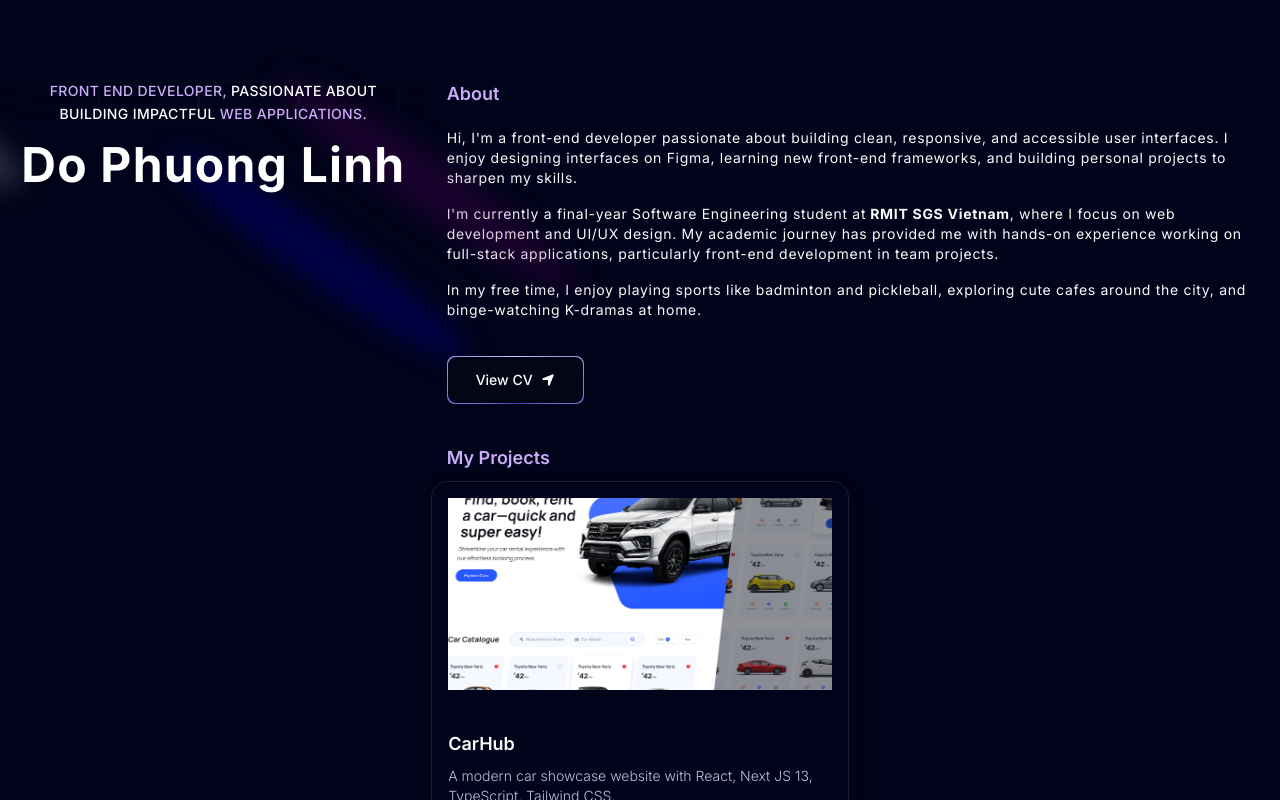
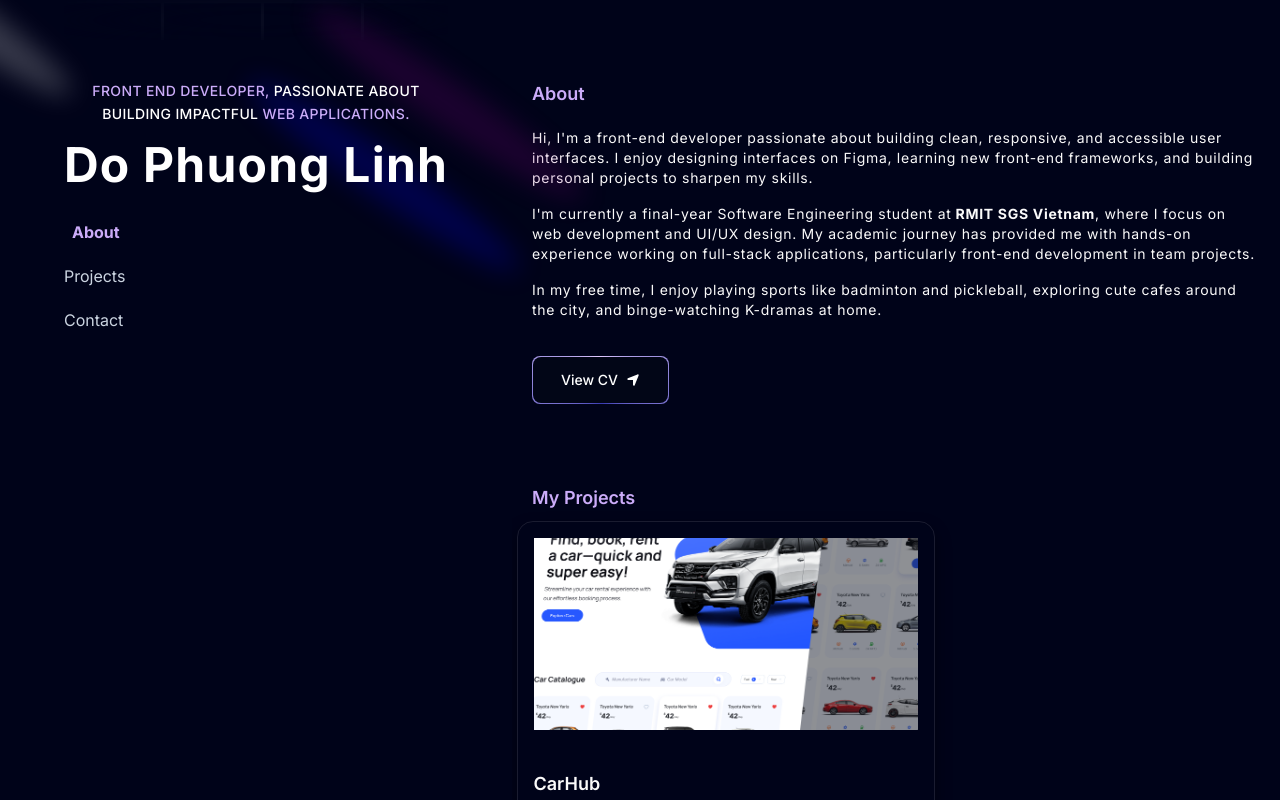
Before and after one commit to dophuonglinhh/my-portfolio, a Next.js app: page / in a window 1280 px wide. Built offline with nearby package versions, Linux system fonts and the light colour scheme.

Commit message:
feat(nav): add side nav with scroll spy for large screens

```diff
--- a/app/page.tsx
+++ b/app/page.tsx
@@ -11,24 +11,36 @@ import RecentProjects from "@/components/RecentProjects";
 import { FloatingNav } from "@/components/ui/FloatingNavbar";
 import About from "@/components/About";
 import Name from "@/components/Name";
+import StaticNav from "@/components/ui/StaticNav";
 
 const Home = () => {
   return (
     <main className="relative bg-black-100 w-full overflow-hidden scroll-smooth">
       <div className="mx-auto sm:px-10 px-5 sm:max-w-7xl lg:max-w-none lg:px-0">
-        <FloatingNav navItems={navItems} />
+        <div className="lg:hidden">
+          <FloatingNav navItems={navItems} />
+        </div>
         <div className="flex flex-col lg:flex-row w-full h-auto lg:h-screen">
           {/* Left Column: Name component */}
-          <div className="lg:w-1/3">
-            <div className="sticky top-0 h-auto lg:h-screen">
+          <div className="lg:w-2/5 flex flex-col items-center">
+            <div className="sticky top-0 h-auto lg:h-screen ">
               <Name />
+              <div className="hidden lg:block mt-4">
+                <StaticNav navItems={navItems} />
+              </div>
             </div>
           </div>
           {/* Right Column: About, RecentProjects, and Footer */}
-          <div className="lg:w-2/3 lg:overflow-y-auto lg:px-5">
-            <About />
-            <RecentProjects />
-            <Footer />
+          <div className="lg:w-3/5 lg:overflow-y-auto lg:px-5">
+            <section id="about">
+              <About />
+            </section>
+            <section id="projects">
+              <RecentProjects />
+            </section>
+            <section id="contact">
+              <Footer />
+            </section>
           </div>
         </div>
       </div>
--- a/components/About.tsx
+++ b/components/About.tsx
@@ -6,7 +6,7 @@ import { TextGenerateEffect } from "./ui/TextGenerateEffect";
 
 const About = () => {
   return (
-    <div id="about" className="flex flex-col justify-center mt-20">
+    <div id="about" className="flex flex-col justify-center pt-20">
       <p className="text-start text-lg text-purple font-semibold mb-5">
         About
       </p>
--- a/components/Footer.tsx
+++ b/components/Footer.tsx
@@ -6,7 +6,7 @@ import { TextGenerateEffect } from "./ui/TextGenerateEffect";
 
 const Footer = () => {
   return (
-    <footer className="w-full py-10" id="contact">
+    <footer className="w-full pt-20 pb-10" id="contact">
       {/* <p className="text-start text-purple md:mt-10 my-5">Contact Me</p> */}
       <div className="flex flex-col items-center">
         <h1 className="heading lg:max-w-[45vw]">
--- a/components/RecentProjects.tsx
+++ b/components/RecentProjects.tsx
@@ -7,7 +7,7 @@ import { PinContainer } from "./ui/Pin";
 
 const RecentProjects = () => {
   return (
-    <div id="projects" className="py-10">
+    <div id="projects" className="pt-20">
       {/* <h1 className="heading text-purple">My Projects</h1> */}
       <p className="text-start text-lg mb-5 text-purple font-semibold">My Projects</p>
       <div className="flex flex-wrap items-center justify-center lg:justify-start md:justify-start gap-16">
--- /dev/null
+++ b/components/ui/StaticNav.tsx
@@ -0,0 +1,68 @@
+"use client";
+
+import Link from "next/link";
+import { cn } from "@/lib/utils";
+import { useEffect, useState } from "react";
+
+const menus = ["about", "projects", "contact"]
+// Reuse the same props as your FloatingNav
+export const StaticNav = ({
+  navItems,
+  className,
+}: {
+  navItems: {
+    name: string;
+    link: string;
+    icon?: JSX.Element;
+  }[];
+  className?: string;
+}) => {
+  const [activeSection, setActiveSection] = useState(null);
+  useEffect(() => {
+    const options = {
+      root: null,
+      rootMargin: "0px",
+      threshold: 0.8,
+    };
+
+    const observer = new IntersectionObserver((entries: any) => {
+      entries.forEach((entry: any) => {
+        if (entry.isIntersecting) {
+          setActiveSection(entry.target.id);
+        }
+      });
+    }, options);
+
+    menus.forEach((menu: string) => {
+         const element = document.getElementById(menu);
+         if (element) observer.observe(element);
+    });
+
+    return() => observer.disconnect();
+  }, [menus]);
+
+  return (
+    // Add a small left padding (px-5) or remove it if you want
+    // to rely only on a parent container's spacing
+    <nav className="flex flex-col gap-5 px-5 lg:px-0">
+      {navItems.map((navItem, idx) => (
+        <Link
+          key={idx}
+          href={navItem.link}
+          // Inline-block so the text can smoothly translate
+          className={cn(
+            "inline-block text-base text-slate-300 transform transition-all duration-100",
+            // on hover
+            "hover:translate-x-2 hover:font-bold hover:text-white",
+            // on active
+            `${activeSection == navItem.name.toLowerCase() ? "font-bold text-purple translate-x-2" : ""}`
+          )}
+        >
+          {navItem.name}
+        </Link>
+      ))}
+    </nav>
+  );
+};
+
+export default StaticNav;
```
